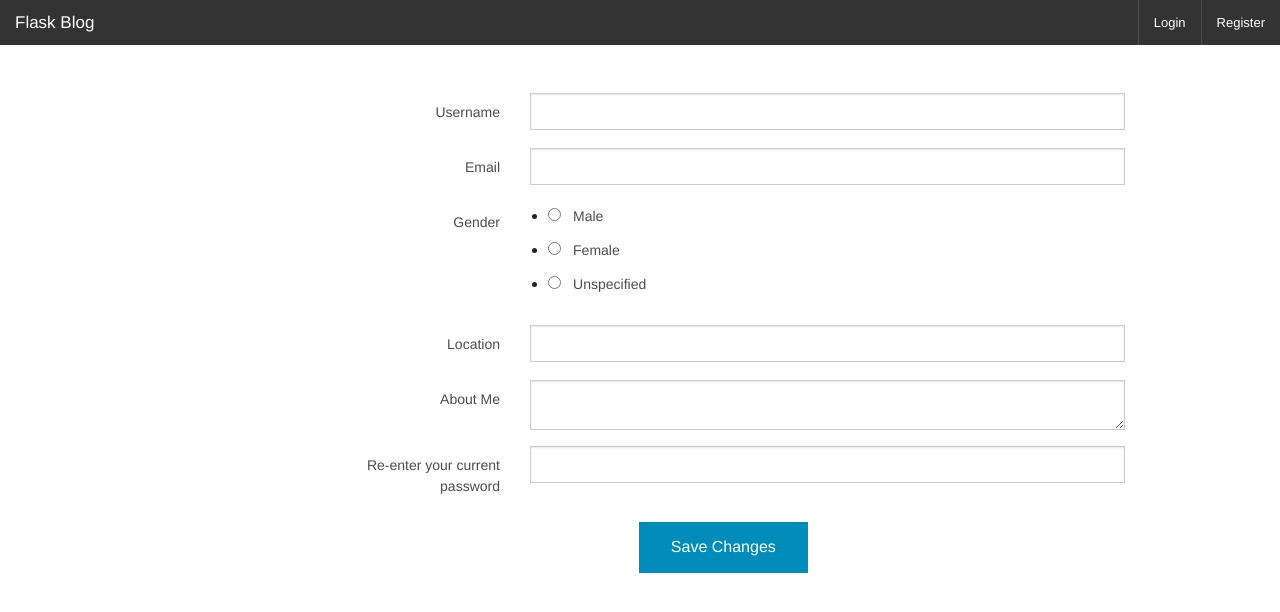
After one commit to Kalenai/flask-blog, a Flask app: template app/templates/settings.html in a window 1280 px wide. The commit adds this page. Shown: the top 612 px of the page. Run offline with Flask 2, Linux system fonts and the light colour scheme; the template is opened without the code that fills it: values that come from a table or form of the project are taken from there, others are empty.

Commit message:
More work on settings

```diff
--- a/app/__init__.py
+++ b/app/__init__.py
@@ -7,5 +7,6 @@ app.config.from_object('config')
 db = SQLAlchemy(app)
 login_manager = LoginManager()
 login_manager.init_app(app)
+login_manager.refresh_view = 'views.login'
 
 from app import views, models
--- a/app/forms.py
+++ b/app/forms.py
@@ -1,48 +1,36 @@
 from flask.ext.wtf import Form
-from wtforms import StringField, TextAreaField, PasswordField
-from wtforms.validators import DataRequired, Length, Regexp, Email, ValidationError
+from wtforms import BooleanField, PasswordField, RadioField, StringField, TextAreaField
+from wtforms.validators import Email, DataRequired, Length, Regexp,  ValidationError
 from models import User
 
 
-class UsernameValidation(object):
+class UsernameEmailValidation(object):
     """
-    Validates that a username is not already in use when registering or editing information.
+    Validates that a username or email is not already in use when registering or editing information.
 
     :param message:
         Error message to raise in case of a validation error.
     """
     def __init__(self, message=None):
         if not message:
-            message = u'That username is already in use.'
-            self.message = message
+            message = u'That username or email is already in use'
+        self.message = message
 
     def __call__(self, form, field):
-        username = User.query.filter_by(username=field.data).first()
-        if username is not None:
-            raise ValidationError(self.message)
-
-
-class EmailValidation(object):
-    """
-    Validates that an email is not already in use when registering or editing information.
-
-    :param message:
-        Error message to raise in case of a validation error.
-    """
-    def __init__(self, message=None):
-        if not message:
-            message = u'That email is already in use.'
-            self.message = message
-
-    def __call__(self, form, field):
-        email = User.query.filter_by(email=field.data).first()
-        if email is not None:
-            raise ValidationError(self.message)
+        if field.id is 'username':
+            username = User.query.filter_by(username=field.data).first()
+            if username is not None:
+                raise ValidationError(self.message)
+        elif field.id is 'email':
+            email = User.query.filter_by(email=field.data).first()
+            if email is not None:
+                raise ValidationError(self.message)
 
 
 class LoginForm(Form):
     username = StringField('username', validators=[DataRequired()])
     password = PasswordField('password', validators=[DataRequired()])
+    remember_me = BooleanField('remember_me', default=False)
 
 
 class RegistrationForm(Form):
@@ -50,12 +38,12 @@ class RegistrationForm(Form):
         DataRequired(),
         Length(min=3, max=20, message="Your username must be 3-20 characters in length"),
         Regexp(r'^[a-zA-Z0-9-]+$', message="Your username may only contain alphanumeric characters and hyphens"),
-        UsernameValidation()
+        UsernameEmailValidation(message="That username is already in use")
     ])
     email = StringField('email', validators=[
         DataRequired(),
         Email(message="Please enter a valid email address"),
-        EmailValidation()
+        UsernameEmailValidation("That email is already in use")
     ])
     password = PasswordField('password', validators=[
         DataRequired(),
@@ -64,6 +52,18 @@ class RegistrationForm(Form):
     ])
 
 
+class SettingsForm(RegistrationForm):
+    about = TextAreaField('about', validators=[
+        Length(max=1000, message="You must keep your 'About Me' section under 1000 characters")
+    ])
+    location = StringField('location', validators=[
+        Length(max=100, message="You must keep your 'Location' section under 100 characters")
+    ])
+    gender = RadioField('gender', choices=[
+        ('m', 'Male'), ('f', 'Female'), ('u', 'Unspecified')
+    ])
+
+
 class PostForm(Form):
     title = StringField('title', validators=[DataRequired()])
     post = TextAreaField('post', validators=[DataRequired()])
--- a/app/models.py
+++ b/app/models.py
@@ -5,10 +5,12 @@ from passlib.apps import custom_app_context as pwd_context
 class User(db.Model):
     __tablename__ = 'users'
     id = db.Column(db.Integer, primary_key=True)
-    username = db.Column(db.String(32), unique=True)
+    username = db.Column(db.String(20), unique=True)
     password_hash = db.Column(db.String(128))
     email = db.Column(db.String(100), unique=True)
     about = db.Column(db.Text)
+    gender = db.Column(db.Text)
+    location = db.Column(db.Text)
     posts = db.relationship('Post', backref='author', lazy='dynamic')
 
     def is_authenticated(self):
--- a/app/templates/base.html
+++ b/app/templates/base.html
@@ -29,7 +29,7 @@
             <ul class="dropdown">
               <li><a href="{{  url_for('user', username=g.user.username)  }}">Profile</a></li>
               <li><a href="{{  url_for('post')  }}">Create New Post</a></li>
-              <li><a href="#">Settings</a></li>  <!--TODO - Insert link to profile settings-->
+              <li><a href="{{  url_for('settings')  }}">Settings</a></li>
               <li><a href="{{  url_for('logout')  }}">Logout</a></li>
             </ul>
           </li>
--- /dev/null
+++ b/app/templates/settings.html
@@ -0,0 +1,61 @@
+{% extends 'base.html' %}
+
+{% block title %}Settings{% endblock %}
+
+{% block body %}
+
+  <form action="" method="post" name="settings">
+    {{  form.hidden_tag()  }}
+    <div class="row">
+      <div class="small-3 columns">
+        <label for="username" class="right inline">Username</label>
+      </div>
+      <div class="small-9 columns">
+        {{  form.username  }}
+      </div>
+    </div>
+    <div class="row">
+      <div class="small-3 columns">
+        <label for="email" class="right inline">Email</label>
+      </div>
+      <div class="small-9 columns">
+        {{  form.email  }}
+      </div>
+    </div>
+    <div class="row">
+      <div class="small-3 columns">
+        <label for="gender" class="right inline">Gender</label>
+      </div>
+      <div class="small-9 columns">
+        {{  form.gender  }}
+      </div>
+    </div>
+    <div class="row">
+      <div class="small-3 columns">
+        <label for="location" class="right inline">Location</label>
+      </div>
+      <div class="small-9 columns">
+        {{  form.location  }}
+      </div>
+    </div>
+    <div class="row">
+      <div class="small-3 columns">
+        <label for="about" class="right inline">About Me</label>
+      </div>
+      <div class="small-9 columns">
+        {{  form.about  }}
+      </div>
+    </div>
+    <div class="row">
+      <div class="small-3 columns">
+        <label for="password" class="right inline">Re-enter your current password</label>
+      </div>
+      <div class="small-9 columns">
+        {{  form.password  }}
+      </div>
+    </div>
+    <div class="row text-center">
+      <input type="submit" value="Save Changes" class="button">
+    </div>
+  </form>
+{% endblock %}
--- a/app/views.py
+++ b/app/views.py
@@ -1,8 +1,8 @@
-from flask import render_template, g, redirect, url_for, flash
-from flask.ext.login import login_user, logout_user, current_user, login_required
+from flask import render_template, g, redirect, request, url_for, flash
+from flask.ext.login import login_user, logout_user, current_user, login_required, fresh_login_required, login_fresh
 from app import app, db, login_manager
 from models import User, Post
-from forms import LoginForm, PostForm, RegistrationForm
+from forms import LoginForm, PostForm, RegistrationForm, SettingsForm
 from utilities import flash_errors
 from datetime import datetime
 from config import POSTS_PER_PAGE
@@ -57,20 +57,22 @@ def index():
 
 @app.route('/login', methods=['GET', 'POST'])
 def login():
-    if g.user is not None and g.user.is_authenticated():
+    if g.user is not None and g.user.is_authenticated() and login_fresh():
         return redirect(url_for('index'))
-    form = LoginForm()
-    if form.validate_on_submit():
-        username = User.query.filter_by(username=form.username.data).first()
-        # TODO - make username matching case-insensitive
-        if not username or not username.verify_password(form.password.data):
-            flash("That username and password combination do not match our records.  Please try again.")
+    else:
+        form = LoginForm()
+        if form.validate_on_submit():
+            username = User.query.filter_by(username=form.username.data).first()
+            # TODO - make username matching case-insensitive
+            if not username or not username.verify_password(form.password.data):
+                flash("That username and password combination do not match our records.  Please try again.")
+            else:
+                remember_me = form.remember_me.data
+                login_user(username, remember=remember_me)
+                flash("Logged in successfully.  Welcome, %s!" % username.username)
+                return redirect(url_for('index'))
         else:
-            login_user(username)
-            flash("Logged in successfully.  Welcome, %s!" % username.username)
-            return redirect(url_for('index'))
-    else:
-        flash_errors(form)
+            flash_errors(form)
     return render_template(
         'login.html',
         form=form
@@ -133,7 +135,7 @@ def post():
 def user(username, page=1):
     user = User.query.filter_by(username=username).first()
     if user is None:
-        flash_errors(
+        flash(
             'The user %s is not found.  Ensure you typed the username correctly and try again.' % user
         )
         return redirect(url_for('index'))
@@ -144,7 +146,20 @@ def user(username, page=1):
         posts=posts
     )
 
-@app.route('/settings')
-@login_required
+
+@app.route('/settings', methods=['GET', 'POST'])
+@fresh_login_required
 def settings():
-    pass  # TODO - Implement user settings.  Maybe with different tabs?
+    form = SettingsForm()
+    if form.validate_on_submit():
+        pass  # TODO - Make this actually do something
+    elif request.method is not 'POST':
+        form.username.data = g.user.username
+        form.email.data = g.user.email
+        form.gender.data = g.user.gender  # FIXME - Currently doesn't fill in radio button
+        form.location.data = g.user.location
+        form.about.data = g.user.about
+    return render_template(
+        'settings.html',
+        form=form
+    )
```
Also changed, not shown: app/templates/login.html (+7 -1 lines).
